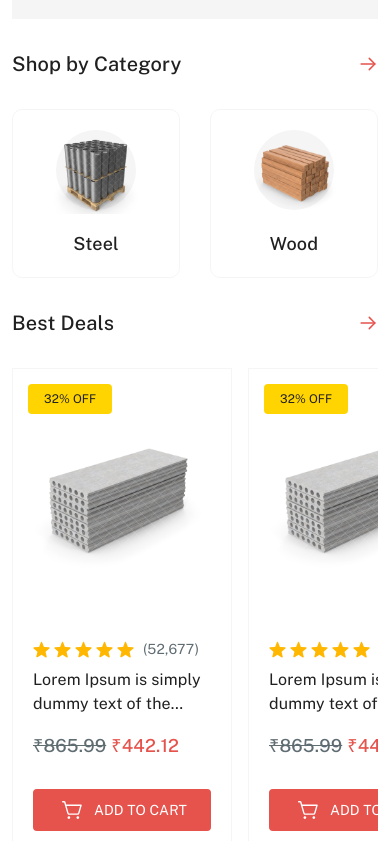
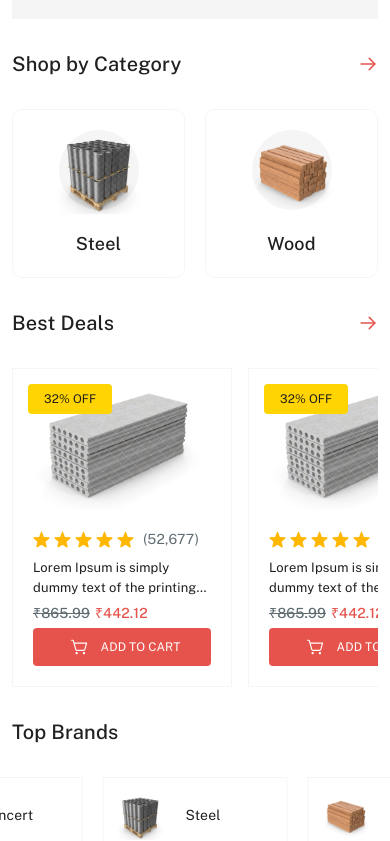
Before and after one commit to Raj-47-coder/zonix, a React (Create React App) app: page / in a window 390 px wide. Shown: the part 831-1672 px from the top of the page. Built offline with nearby package versions, Linux system fonts and the light colour scheme.

Commit message:
Similar Product fix design

```diff
--- a/src/App.scss
+++ b/src/App.scss
@@ -405,11 +405,12 @@ input::-webkit-inner-spin-button {
 
       @media screen and (max-width:1299px) {
         grid-template-columns: repeat(3, 1fr);
+        gap: 1.5rem;
       }
 
       @media screen and (max-width:767px) {
-        display: flex;
-        flex-wrap: wrap;
+        grid-template-columns: repeat(2, 1fr);
+        gap: 1rem;
       }
     }
 
@@ -1138,6 +1139,11 @@ input::-webkit-inner-spin-button {
         &:hover {
           background-image: var(--theme_primarylinear);
         }
+
+        @media screen and (max-width:767px) {
+          font-size: 1.3rem;
+          padding: 0.8rem 1.2rem;
+        }
       }
     }
 
--- a/src/Inauth/Bestdeals/Bestdeals.scss
+++ b/src/Inauth/Bestdeals/Bestdeals.scss
@@ -52,7 +52,13 @@
     }
 
     @media screen and (max-width:767px) {
-      max-height: 24rem;
+      max-height: 20rem;
+      min-height: 20rem;
+    }
+
+    @media screen and (max-width:575px) {
+      max-height: 14rem;
+      min-height: 14rem;
     }
   }
 
@@ -84,6 +90,11 @@
       display: -webkit-box;
       -webkit-line-clamp: 2;
       -webkit-box-orient: vertical;
+
+      @media screen and (max-width:575px) {
+        font-size: 1.3rem;
+        margin-bottom: 0.6rem;
+      }
     }
 
     .product_price {
@@ -94,6 +105,10 @@
         color: var(--theme_darkgrey);
         font-size: 1.8rem;
         font-weight: 500;
+
+        @media screen and (max-width:767px) {
+          font-size: 1.4rem;
+        }
       }
 
       span {
@@ -101,6 +116,10 @@
         color: var(--theme_primary);
         margin-left: 0.5rem;
         font-weight: 500;
+
+        @media screen and (max-width:767px) {
+          font-size: 1.4rem;
+        }
       }
     }
 
@@ -127,6 +146,17 @@
           height: 2.2rem;
         }
       }
+
+      @media screen and (max-width:575px) {
+        font-size: 1.2rem;
+        margin-top: 0.4rem;
+        padding: 1rem 1.6rem;
+
+
+        svg {
+          height: 1.8rem;
+        }
+      }
     }
   }
 
@@ -134,4 +164,5 @@
     max-width: 22rem;
     min-width: 22rem;
   }
+
 }
--- a/src/Inauth/Categories/Categories.js
+++ b/src/Inauth/Categories/Categories.js
@@ -41,7 +41,7 @@ function Categories() {
           </Link>
         </Box>
         <Swiper
-          spaceBetween={30}
+          spaceBetween={20}
           autoplay={true}
           speed={1000}
           loop={true}
--- a/src/Inauth/Featuresproducts/Featuresproducts.scss
+++ b/src/Inauth/Featuresproducts/Featuresproducts.scss
@@ -16,7 +16,7 @@
   }
 
   @media screen and (max-width:767px) {
-    display: flex;
-    flex-wrap: wrap;
+    grid-template-columns: repeat(2, 1fr);
+    gap: 1rem;
   }
 }
--- a/src/Inauth/Filters/Filters.scss
+++ b/src/Inauth/Filters/Filters.scss
@@ -91,10 +91,12 @@
 
      .MuiSlider-track {
        background-color: var(--theme_primary);
+       color: var(--theme_primary);
      }
 
      span.MuiSlider-thumb {
        background-color: var(--theme_primary);
+       color: var(--theme_primary);
      }
    }
 
--- a/src/Inauth/Products/Products.scss
+++ b/src/Inauth/Products/Products.scss
@@ -43,6 +43,12 @@
         &:hover {
           background-color: var(--theme_primary);
           color: var(--theme_white);
+        }
+
+        @media screen and (max-width:767px) {
+          height: 3rem;
+          width: 3rem;
+          padding: 0.6rem;
         }
       }
     }
@@ -169,8 +175,8 @@
     }
   }
 
-  @media screen and (max-width:767px) {
-    max-width: calc(50% - 1rem);
-    width: calc(50% - 1rem);
-  }
+  // @media screen and (max-width:767px) {
+  //   max-width: calc(50% - 1rem);
+  //   width: calc(50% - 1rem);
+  // }
 }
--- a/src/Inauth/Similarproduct/Similarproduct.js
+++ b/src/Inauth/Similarproduct/Similarproduct.js
@@ -37,7 +37,6 @@ function Similarproduct() {
           </Link>
         </Box>
         <Swiper
-          spaceBetween={30}
           autoplay={true}
           speed={1000}
           loop={true}
@@ -46,12 +45,14 @@ function Similarproduct() {
           breakpoints={{
             375: {
               slidesPerView: 2,
+              spaceBetween: 12
             },
             575: {
               slidesPerView: 2.5,
             },
             768: {
               slidesPerView: 4,
+              spaceBetween: 20
             },
             1200: {
               slidesPerView: 5,
```
